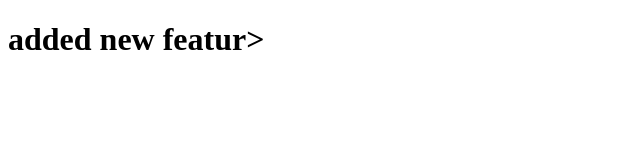
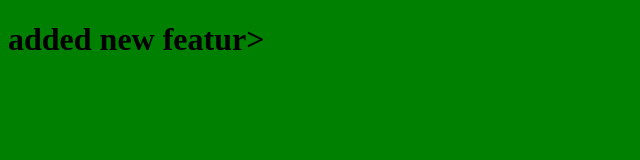
Before and after one commit to Rakshita1828/learning-git, a plain HTML site: page index.html in a window 1280 px wide. Shown: the whole page, without its empty margins (0-640 px from the left). Drawn offline with Linux system fonts and the light colour scheme.

Commit message:
add new styling

```diff
--- /dev/null
+++ b/index.css
@@ -0,0 +1,3 @@
+body{
+    background:green;
+}
--- a/index.html
+++ b/index.html
@@ -4,6 +4,7 @@
     <meta charset="UTF-8">
     <meta name="viewport" content="width=device-width, initial-scale=1.0">
     <title>My first webpage</title>
+    <link rel="stylesheet" href="index.css">
 </head>
 <body>
     <h1>added new featur></h1>
```
